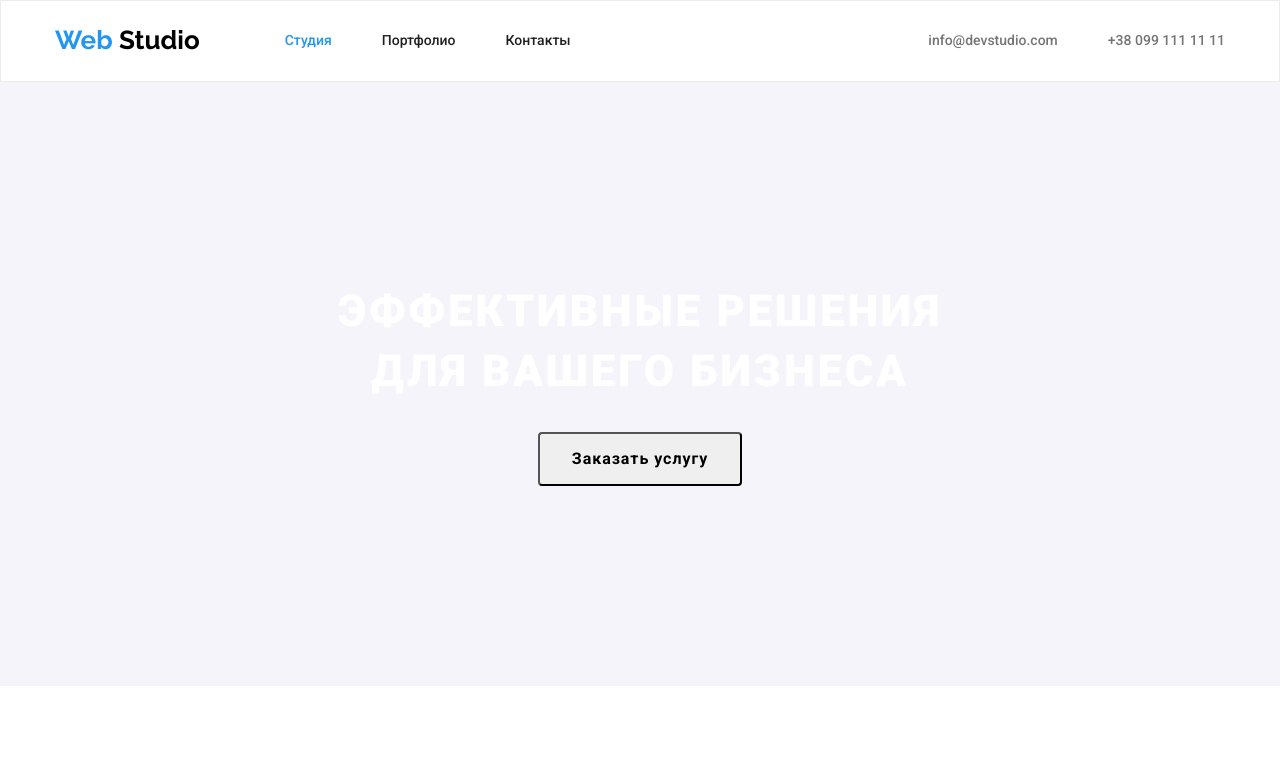
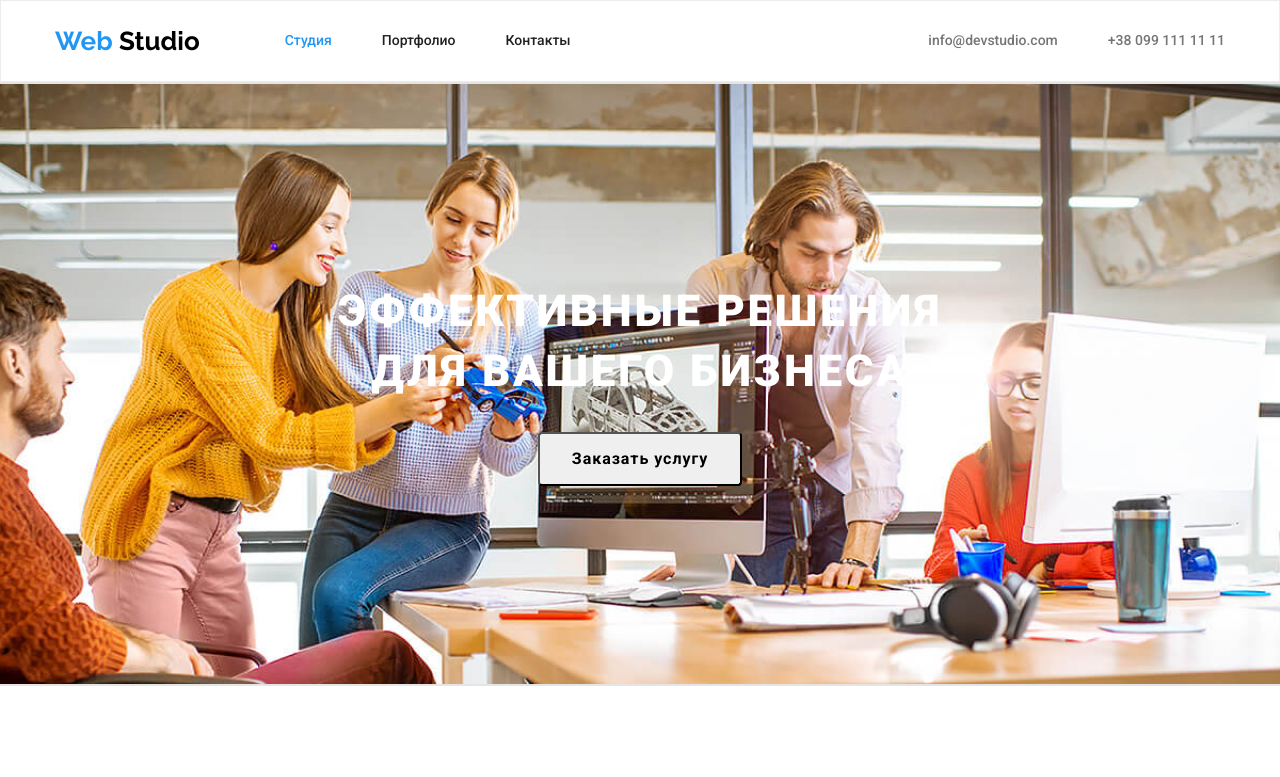
Before and after one commit to mirazhh/goit-markup-hw-03, a plain HTML site: page index.html in a window 1280 px wide. Shown: the top 777 px of the page. Drawn offline with Linux system fonts and the light colour scheme.

Commit message:
Backgound image added

```diff
--- a/css/styles.css
+++ b/css/styles.css
@@ -68,6 +68,7 @@ img {
 /*.header-box*/
 
 .header-box {
+
     background-color: var(--lightest-background-color);
     border: 1px solid #ECECEC;
 }
@@ -93,13 +94,12 @@ img {
 }
 
 .web-studio-header-logo {
-    padding-top: 24px;
-    padding-bottom: 25px;
+   /*padding-top: 24px;
+    padding-bottom: 25px;*/
     margin-right: 85px;
 }
 
-.web-studio-item-link,
-.contacts-menu-item-link {
+.web-studio-item-link {
     padding-top: 32px;
     padding-bottom: 32px;
 }
@@ -163,7 +163,10 @@ img {
 /*Hero section*/
 
 .hero-section {
-    background-color: var(--darker-background-color);
+    /*background-color: var(--darker-background-color);*/
+    background-image: url(../images/Header/Header-img.jpg);
+    background-repeat: no-repeat;
+    background-position: center;
     padding-top: 200px;
     padding-bottom: 200px;
 }
```
